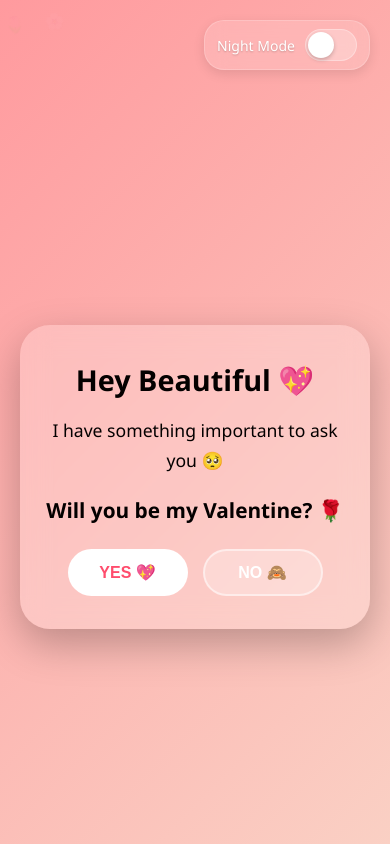
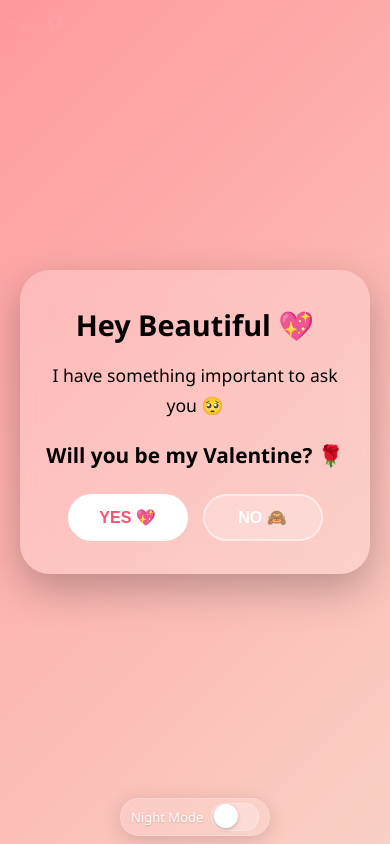
Before and after one commit to Aarhan-dev/Valentines-special, a plain HTML site: page index.html in a window 390 px wide. Drawn offline with Linux system fonts and the light colour scheme.

Commit message:
Update style.css

```diff
--- a/style.css
+++ b/style.css
@@ -35,6 +35,7 @@ body {
     transition: background 0.8s ease;
     -webkit-font-smoothing: antialiased;
     position: relative;
+    padding-bottom: 80px; /* Added padding for bottom toggle */
 }
 
 /* Static rose pattern background */
@@ -115,21 +116,23 @@ body.night::before {
     }
 }
 
-/* iPhone Style Night Toggle */
+/* ================= BED TIME TOGGLE - MOVED TO BOTTOM ================= */
 .toggle-container {
     position: fixed;
-    top: 20px;
-    right: 20px;
+    bottom: 20px;
+    left: 50%;
+    transform: translateX(-50%);
     display: flex;
     align-items: center;
     gap: 10px;
     z-index: 100;
     background: rgba(255, 255, 255, 0.15);
     backdrop-filter: blur(10px);
-    padding: 8px 12px;
-    border-radius: 20px;
+    padding: 8px 16px;
+    border-radius: 25px;
     border: 1px solid rgba(255, 255, 255, 0.2);
-    box-shadow: 0 4px 12px rgba(0, 0, 0, 0.1);
+    box-shadow: 0 4px 20px rgba(0, 0, 0, 0.15);
+    transition: all 0.3s ease;
 }
 
 .toggle-label {
@@ -137,6 +140,7 @@ body.night::before {
     font-weight: 500;
     color: white;
     text-shadow: 0 1px 2px rgba(0, 0, 0, 0.2);
+    white-space: nowrap;
 }
 
 /* iPhone Style Switch */
@@ -612,12 +616,19 @@ button:hover {
         width: 250px;
         height: 550px;
     }
+
+    /* Adjust toggle for tablet */
+    .toggle-container {
+        bottom: 15px;
+        padding: 6px 14px;
+    }
 }
 
 @media (max-width: 600px) {
     .container {
         margin-top: 120px;
         padding: 20px;
+        margin-bottom: 60px; /* Added space for bottom toggle */
     }
 
     .mini-player {
@@ -656,6 +667,17 @@ button:hover {
     h2 {
         font-size: 1.3em;
     }
+
+    /* Adjust toggle for mobile */
+    .toggle-container {
+        bottom: 10px;
+        padding: 5px 12px;
+        gap: 8px;
+    }
+
+    .toggle-label {
+        font-size: 13px;
+    }
 }
 
 @media (max-width: 400px) {
@@ -670,6 +692,7 @@ button:hover {
     .container {
         margin-top: 110px;
         padding: 15px;
+        margin-bottom: 50px; /* Added space for bottom toggle */
     }
 
     body::before {
@@ -711,6 +734,27 @@ button:hover {
         width: 45px;
         height: 45px;
     }
+
+    /* Further adjust toggle for small phones */
+    .toggle-container {
+        bottom: 8px;
+        padding: 4px 10px;
+        border-radius: 20px;
+    }
+
+    .toggle-switch {
+        width: 48px;
+        height: 28px;
+    }
+
+    .toggle-slider:before {
+        height: 24px;
+        width: 24px;
+    }
+
+    .toggle-switch input:checked + .toggle-slider:before {
+        transform: translateX(18px);
+    }
 }
 
 /* Loading state for Pinterest embed */
@@ -727,3 +771,8 @@ button:hover {
 .photo-modal-content iframe {
     pointer-events: auto;
 }
+
+/* Hide toggle when photo modal is open */
+.photo-modal .toggle-container {
+    display: none;
+}
```
